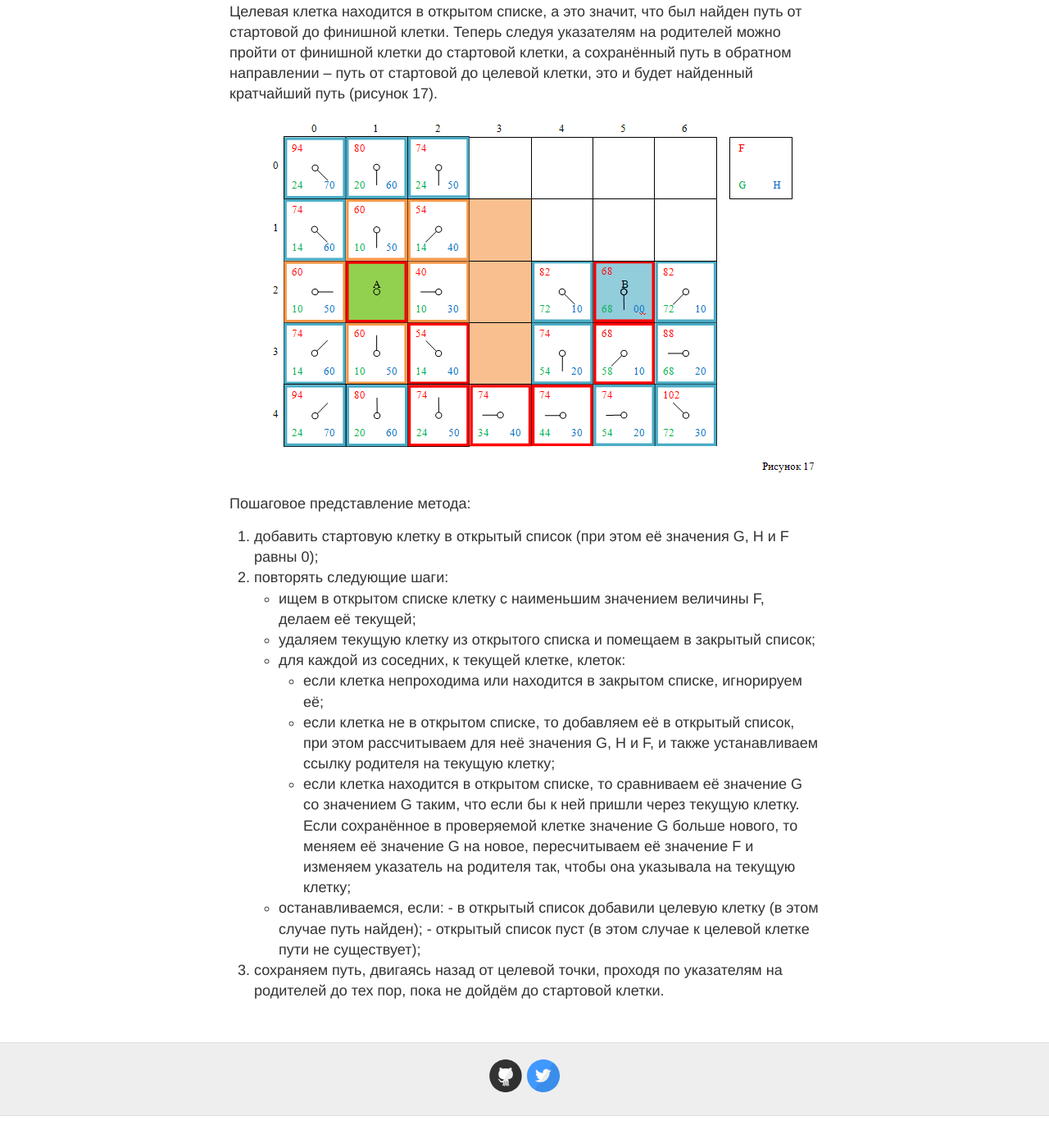
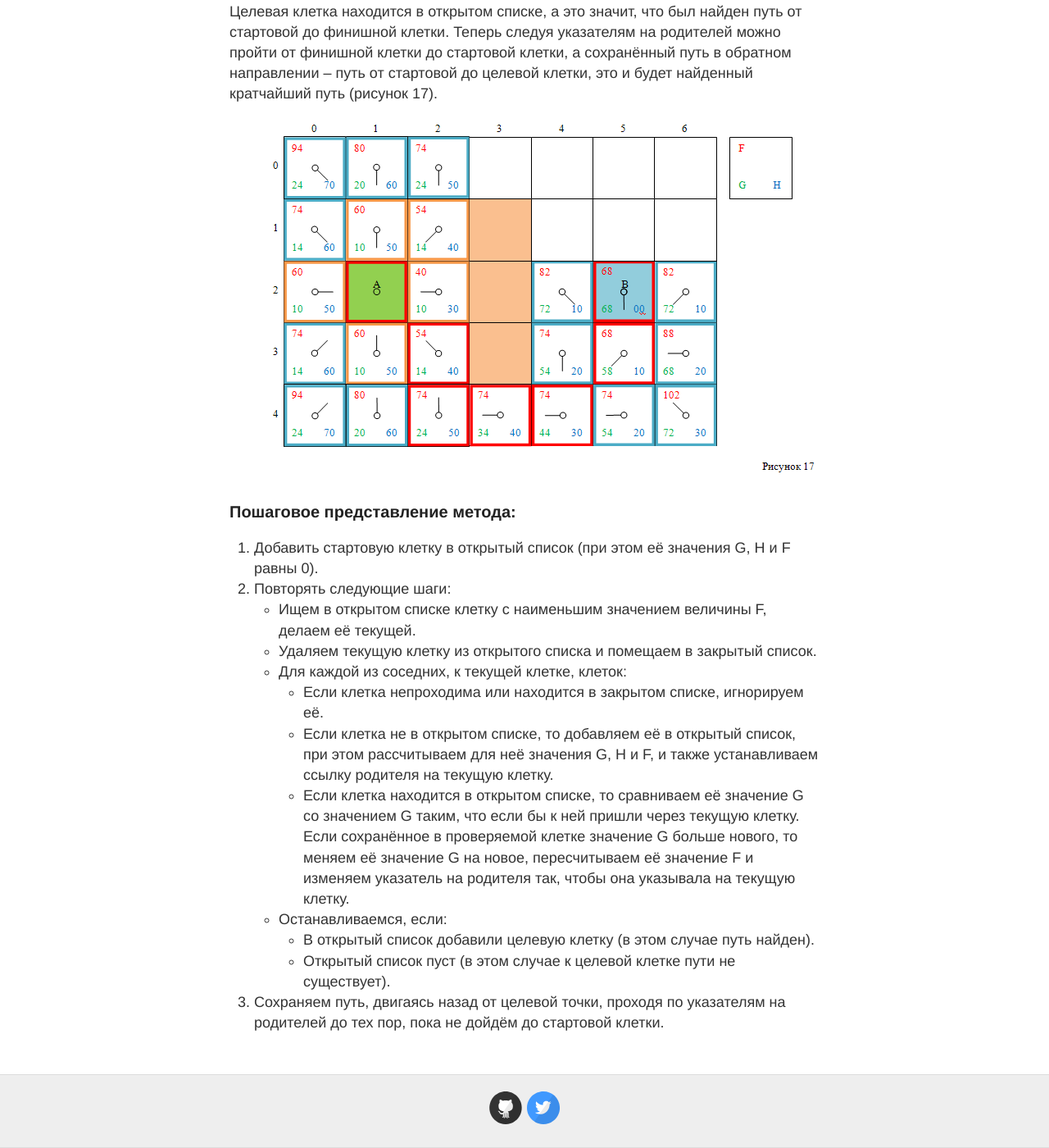
Before and after one commit to vitalissius/vitalissius.github.io, a Jekyll site: the page built from _posts/2016-9-12-A-Star-Pathfinding-for-Beginners.md, in a window 1280 px wide and 1400 px high, scrolled down 11596 px. Shown: the whole window at 82% size. Built offline with Jekyll 4.4.1, drawn with Linux system fonts in a browser that asks for light colours; before the commit the page ends 12957 px from its top, so only the background shows below that.

```diff
--- a/_posts/2016-9-12-A-Star-Pathfinding-for-Beginners.md
+++ b/_posts/2016-9-12-A-Star-Pathfinding-for-Beginners.md
@@ -108,16 +108,17 @@ F = G + H (1)
 
 [<img src="{{ site.baseurl }}/images/astar/astarimag17.PNG" alt="Рисунок 17"/>]({{ site.baseurl }}/images/astar/astarimag17.PNG)
 
-Пошаговое представление метода:
-1. добавить стартовую клетку в открытый список (при этом её значения G, H и F равны 0);
-2. повторять следующие шаги:
-	- ищем в открытом списке клетку с наименьшим значением величины F, делаем её текущей;
-	- удаляем текущую клетку из открытого списка и помещаем в закрытый список;
-	- для каждой из соседних, к текущей клетке, клеток:
-		- если клетка непроходима или находится в закрытом списке, игнорируем её;
-		- если клетка не в открытом списке, то добавляем её в открытый список, при этом рассчитываем для неё значения G, H и F, и также устанавливаем ссылку родителя на текущую клетку;
-		- если клетка находится в открытом списке, то сравниваем её значение G со значением G таким, что если бы к ней пришли через текущую клетку. Если сохранённое в проверяемой клетке значение G больше нового, то меняем её значение G на новое, пересчитываем её значение F и изменяем указатель на родителя так, чтобы она указывала на текущую клетку;
-    - останавливаемся, если:
-    	- в открытый список добавили целевую клетку (в этом случае путь найден);
-    	- открытый список пуст (в этом случае к целевой клетке пути не существует);
-3. сохраняем путь, двигаясь назад от целевой точки, проходя по указателям на родителей до тех пор, пока не дойдём до стартовой клетки.
+### Пошаговое представление метода:
+
+1. Добавить стартовую клетку в открытый список (при этом её значения G, H и F равны 0).
+2. Повторять следующие шаги:
+	* Ищем в открытом списке клетку с наименьшим значением величины F, делаем её текущей.
+	* Удаляем текущую клетку из открытого списка и помещаем в закрытый список.
+	* Для каждой из соседних, к текущей клетке, клеток:
+		+ Если клетка непроходима или находится в закрытом списке, игнорируем её.
+		+ Если клетка не в открытом списке, то добавляем её в открытый список, при этом рассчитываем для неё значения G, H и F, и также устанавливаем ссылку родителя на текущую клетку.
+		+ Если клетка находится в открытом списке, то сравниваем её значение G со значением G таким, что если бы к ней пришли через текущую клетку. Если сохранённое в проверяемой клетке значение G больше нового, то меняем её значение G на новое, пересчитываем её значение F и изменяем указатель на родителя так, чтобы она указывала на текущую клетку.
+	* Останавливаемся, если:
+		+ В открытый список добавили целевую клетку (в этом случае путь найден).
+		+ Открытый список пуст (в этом случае к целевой клетке пути не существует).
+3. Сохраняем путь, двигаясь назад от целевой точки, проходя по указателям на родителей до тех пор, пока не дойдём до стартовой клетки.
```
